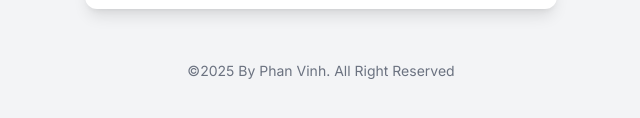
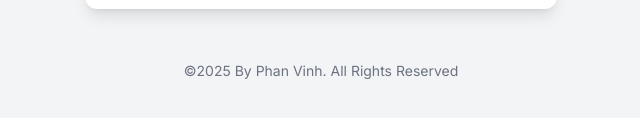
Before and after one commit to PhanVinh2k6/To-do-App, a website built with Vite: page index.html in a window 1280 px wide. Shown: the part 594-712 px from the top of the page, 319-959 px from the left. Built offline with nearby package versions, Linux system fonts and the light colour scheme.

Commit message:
Update index.html

```diff
--- a/index.html
+++ b/index.html
@@ -89,7 +89,7 @@
             </div>
         </div>
     </div>
-    <footer class="text-center text-gray-500 dark:text-gray-400 text-sm py-8">©2025 By Phan Vinh. All Right Reserved</footer>
+    <footer class="text-center text-gray-500 dark:text-gray-400 text-sm py-8">©2025 By Phan Vinh. All Rights Reserved</footer>
     <div id="stats-modal" class="fixed inset-0 bg-black bg-opacity-50 flex items-center justify-center p-4 z-50 hidden">
         <div id="stats-modal-content" class="bg-white dark:bg-gray-800 rounded-lg shadow-xl w-full max-w-md p-6">
             <div class="flex justify-between items-center mb-4">
```
